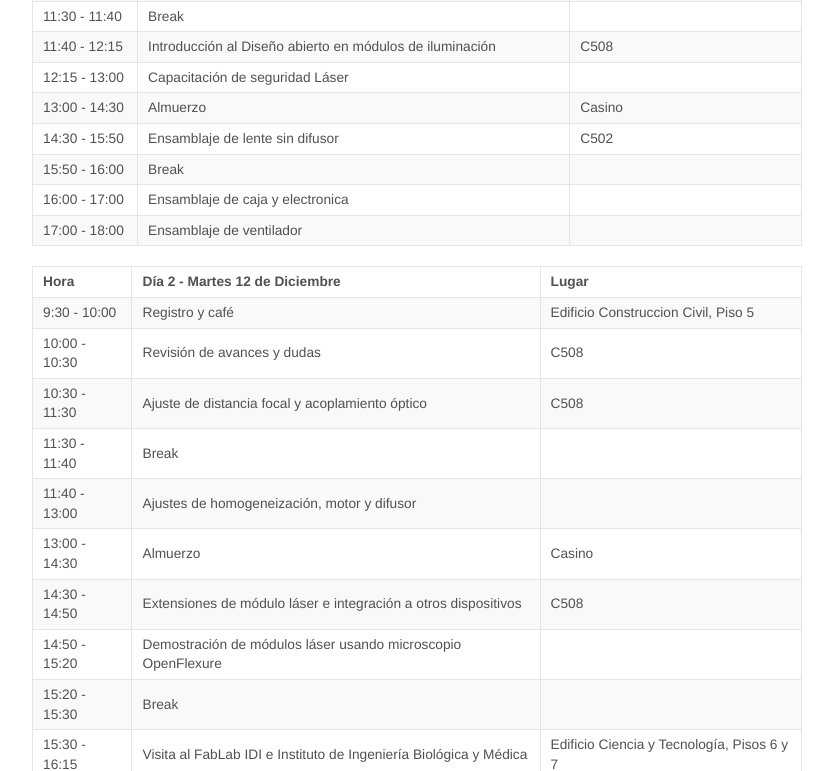
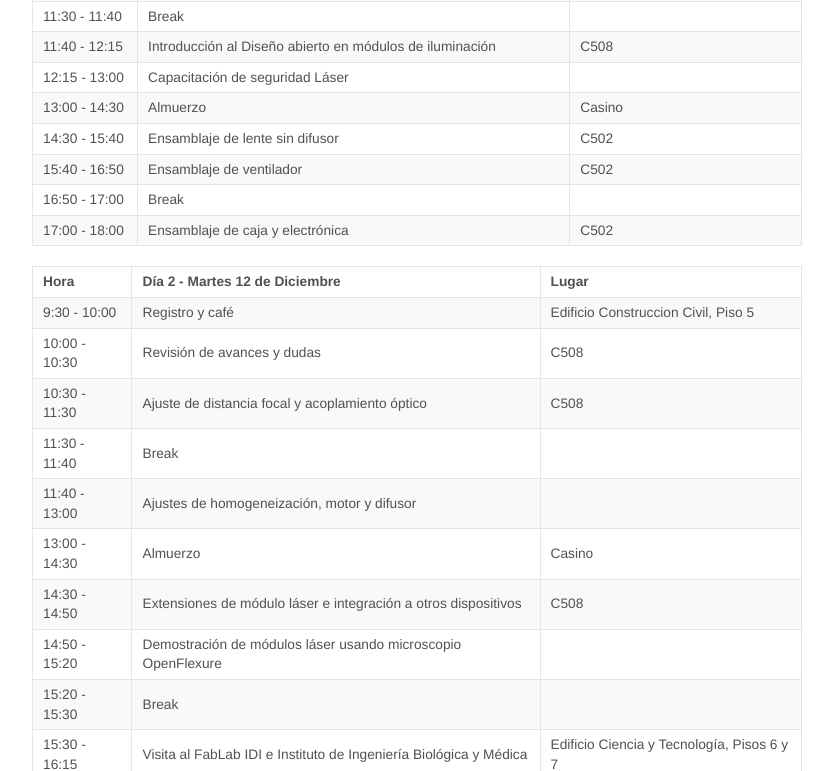
Before and after one commit to LIBREhub/LIBREhub.github.io, a Jekyll site: the page built from _posts/2023-07-30-laserillum-ws.md, in a window 1280 px wide and 900 px high, scrolled down 1069 px, cut to the strip 129-900 px from the top of the window. Shown: the whole strip, without its empty margins (223-1056 px from the left). Built offline with Jekyll 4.4.1, drawn with Linux system fonts in a browser that asks for light colours; nearby versions of some CDN libraries.

Commit message:
Update 2023-07-30-laserillum-ws.md

```diff
--- a/_posts/2023-07-30-laserillum-ws.md
+++ b/_posts/2023-07-30-laserillum-ws.md
@@ -43,10 +43,11 @@ Evento presencial en el [Campus San Joaquín](https://maps.app.goo.gl/Bi68UDyavt
 | 11:40 - 12:15 | Introducción al Diseño abierto en módulos de iluminación | C508 |
 | 12:15 - 13:00 | Capacitación de seguridad Láser | |
 | 13:00 - 14:30 | Almuerzo | Casino |
-| 14:30 - 15:50 | Ensamblaje de lente sin difusor | C502 |
-| 15:50 - 16:00 | Break | |
-| 16:00 - 17:00 | Ensamblaje de caja y electronica | |
-| 17:00 - 18:00 | Ensamblaje de ventilador | |
+| 14:30 - 15:40 | Ensamblaje de lente sin difusor | C502 |
+| 15:40 - 16:50 | Ensamblaje de ventilador | C502 |
+| 16:50 - 17:00 | Break |  |
+| 17:00 - 18:00 | Ensamblaje de caja y electrónica | C502 |
+
 
 | Hora | Día 2 - Martes 12 de Diciembre | Lugar |
 |---|---|---|
```
